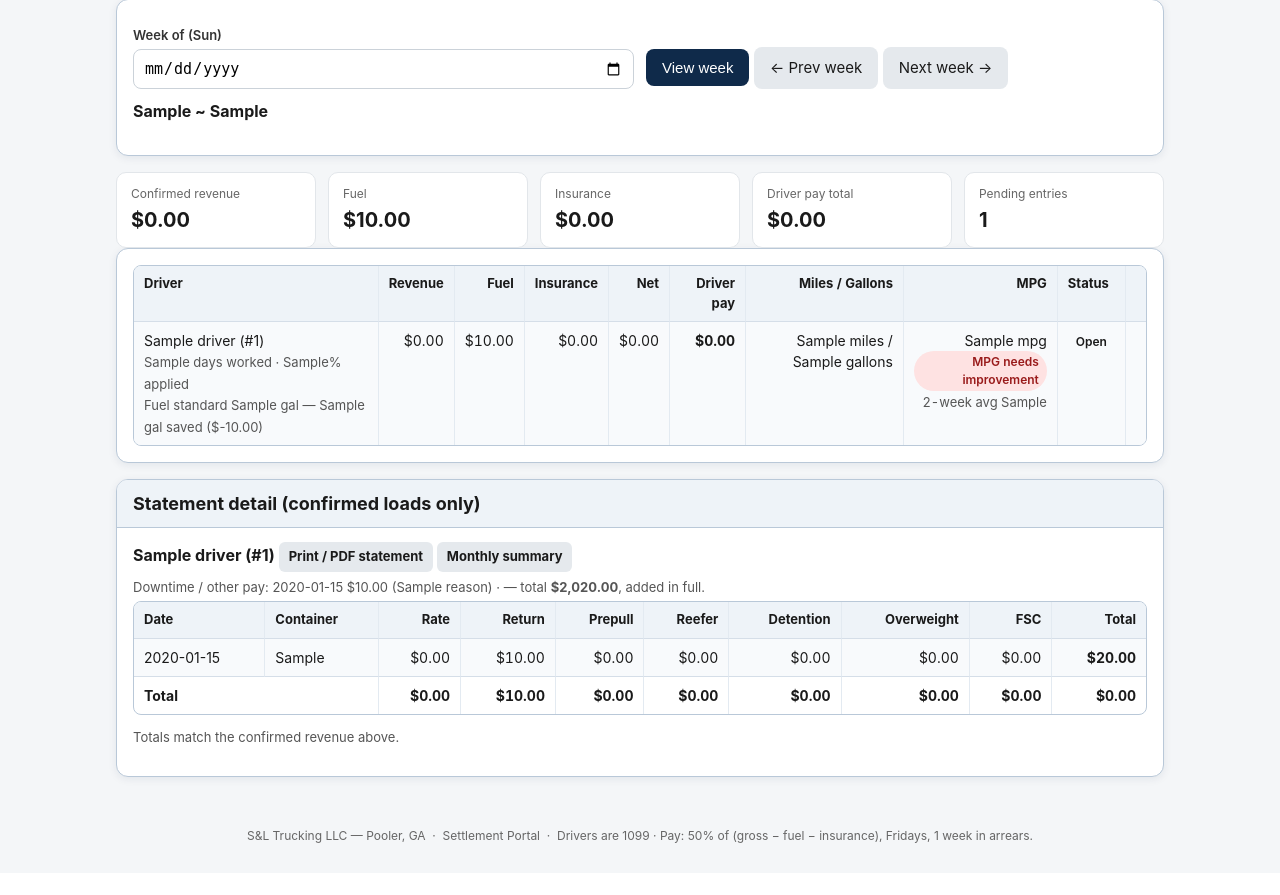
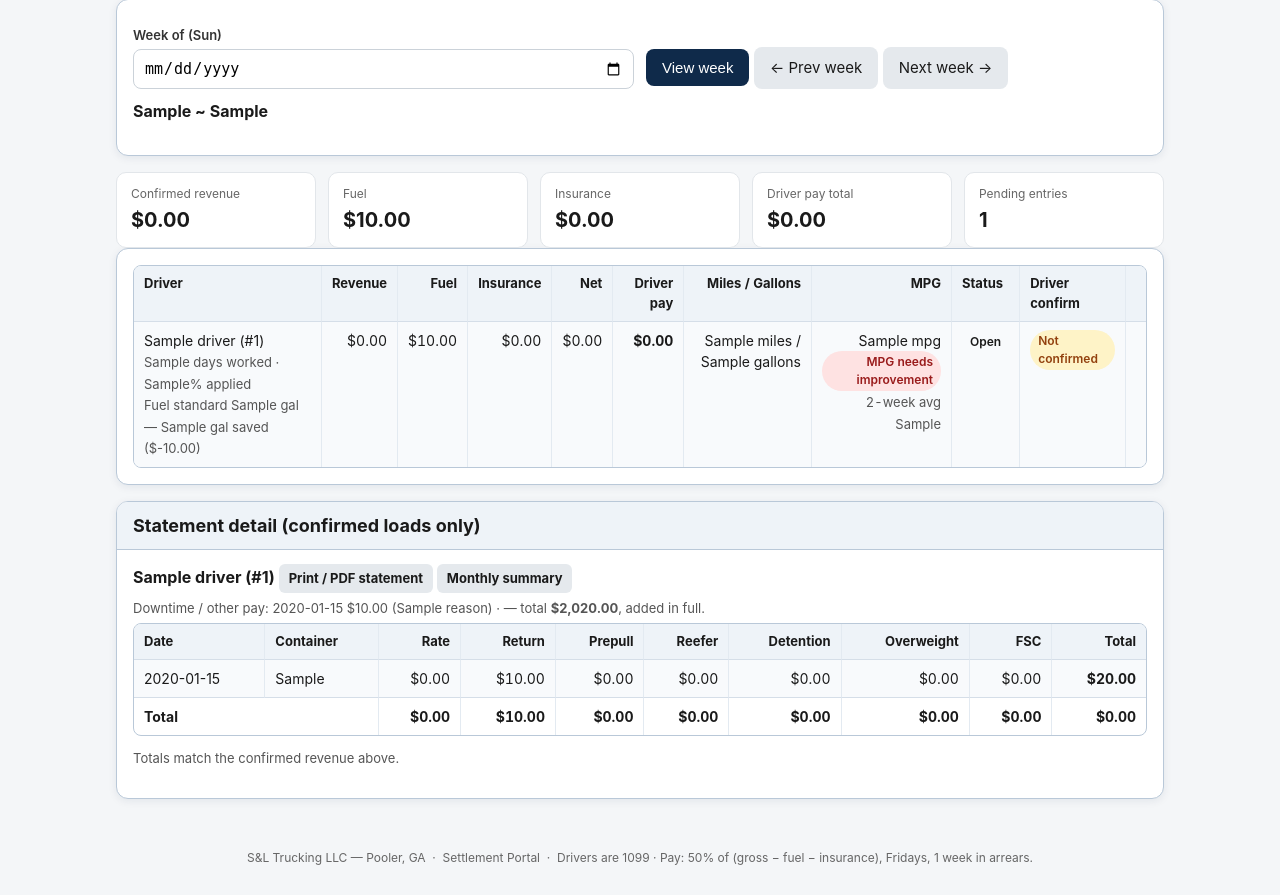
Before and after one commit to snltruckingusa/snl-trucking-portal, a Node server app: template views/settlement.ejs in a window 1280 px wide. Shown: the part 232-1127 px from the top of the page. Before the commit the page ends 1075 px from the top, so only its background shows below. Run offline with Node 20, Linux system fonts and the light colour scheme; the template is opened without the code that fills it: most values are stand-ins (such as "Sample title", 1, 10 or a date in 2020).

Commit message:
Settlement: driver confirm column + confirm panel

```diff
--- a/views/settlement.ejs
+++ b/views/settlement.ejs
@@ -29,7 +29,7 @@ Downtime pay (truck in repair etc.) is added in full on top of the split pay —
 
 <div class="card">
   <div class="table-wrap"><table>
-    <tr><th>Driver</th><th class="num">Revenue</th><th class="num">Fuel</th><th class="num">Insurance</th><th class="num">Net</th><th class="num">Driver pay</th><% if (isAdmin) { %><th class="num">Company</th><% } %><th class="num">Miles / Gallons</th><th class="num">MPG</th><th>Status</th><th></th></tr>
+    <tr><th>Driver</th><th class="num">Revenue</th><th class="num">Fuel</th><th class="num">Insurance</th><th class="num">Net</th><th class="num">Driver pay</th><% if (isAdmin) { %><th class="num">Company</th><% } %><th class="num">Miles / Gallons</th><th class="num">MPG</th><th>Status</th><th>Driver confirm</th><th></th></tr>
     <% rows.forEach(function(r){ %>
     <tr class="<%= r.saved && r.saved.status === 'closed' ? 'closed' : '' %>">
       <td><%= r.driver.name %> (#<%= r.driver.truck_number || '' %>)<br><span class="notice"><%= r.daysWorked %> days worked · <%= r.splitPct %>% applied</span>
@@ -57,6 +57,12 @@ Downtime pay (truck in repair etc.) is added in full on top of the split pay —
       </td>
       <td>
         <% if (r.saved) { %><span class="badge <%= r.saved.status %>"><%= r.saved.status === 'closed' ? 'Closed' : 'Open' %></span><% } else { %><span class="badge open">Not closed</span><% } %>
+      </td>
+      <td>
+        <% var c = (typeof confirms !== 'undefined' && confirms) ? confirms[r.driver.id] : null; %>
+        <% if (c && c.confirmed_at) { %><span class="badge good">Confirmed ✓</span><br><span class="notice"><%= new Date(c.confirmed_at).toLocaleString('en-US') %></span><% if (c.note) { %><br><span class="notice">Question: <%= c.note %></span><% } %>
+        <% } else if (c && c.note) { %><span class="badge warn">Question asked</span><br><span class="notice"><%= c.note %></span>
+        <% } else { %><span class="badge open">Not confirmed</span><% } %>
       </td>
       <td>
         <% if (isAdmin) { %>
@@ -89,6 +95,27 @@ Downtime pay (truck in repair etc.) is added in full on top of the split pay —
   </div>
   <% } %>
 </div>
+
+<% if (scopedDriverId && rows.length) { var me = rows[0]; var mc = (typeof confirms !== 'undefined' && confirms) ? confirms[me.driver.id] : null; %>
+<div class="card">
+  <h2>Confirm your settlement</h2>
+  <% if (mc && mc.confirmed_at) { %>
+  <p><span class="badge good">Confirmed ✓</span> You confirmed this week's settlement on <%= new Date(mc.confirmed_at).toLocaleString('en-US') %>. If anything still looks wrong, send a question below — asking a question clears the confirmation until it is settled.</p>
+  <% } else { %>
+  <p>Please check your loads (detail below), your fuel and your insurance, then confirm. This week's pay: <b><%= money(me.driverPay) %></b> <span class="notice">(revenue <%= money(me.revenue) %> − fuel <%= money(me.fuelCost) %> − insurance <%= money(me.insurance) %>)</span>. Full detail: use "Print / PDF statement" below.</p>
+  <form method="POST" action="/settlement/confirm">
+    <input type="hidden" name="week" value="<%= weekStartISO %>">
+    <button type="submit">Confirm this week's settlement</button>
+  </form>
+  <% } %>
+  <% if (mc && mc.note) { %><p class="notice">Your question: "<%= mc.note %>"</p><% } %>
+  <form method="POST" action="/settlement/question" style="margin-top:10px">
+    <input type="hidden" name="week" value="<%= weekStartISO %>">
+    <div><label>Question about this week's settlement</label><input type="text" name="note" placeholder="e.g. Fuel on 11/25 looks wrong" style="width:100%"></div>
+    <div style="margin-top:6px"><button class="btn secondary" type="submit">Send question instead</button></div>
+  </form>
+</div>
+<% } %>
 
 <% if (isAdmin) { %>
 <div class="card">
```
